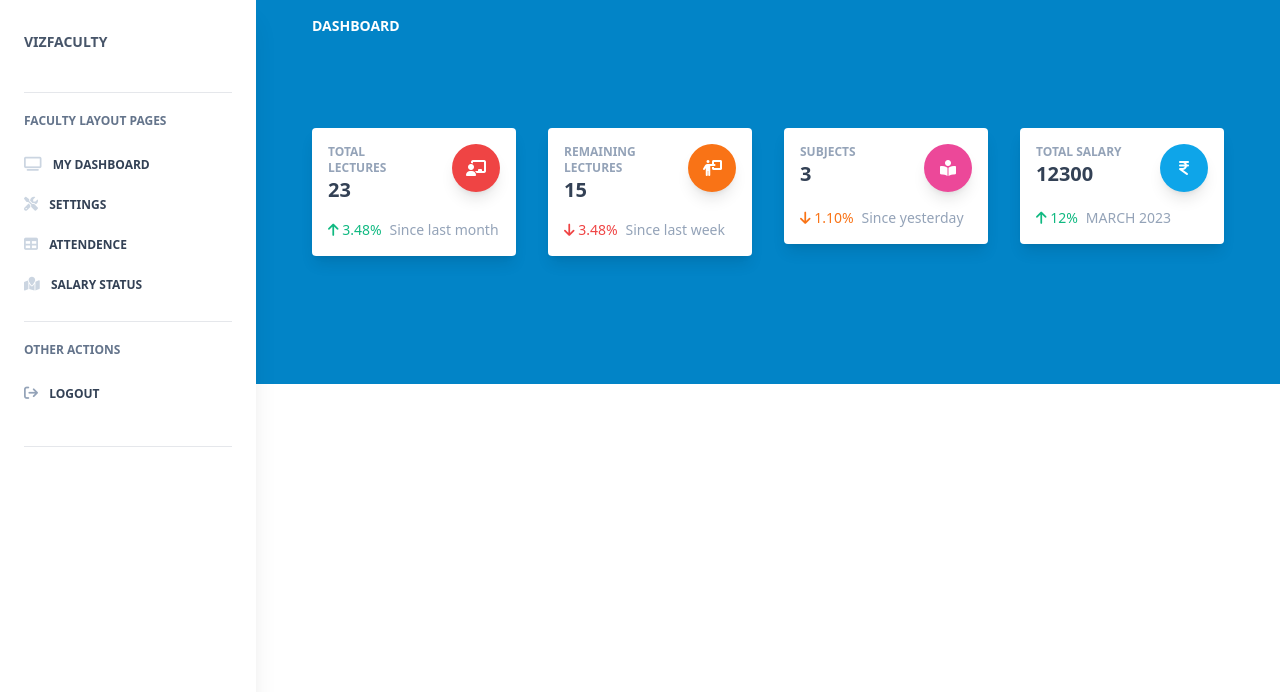
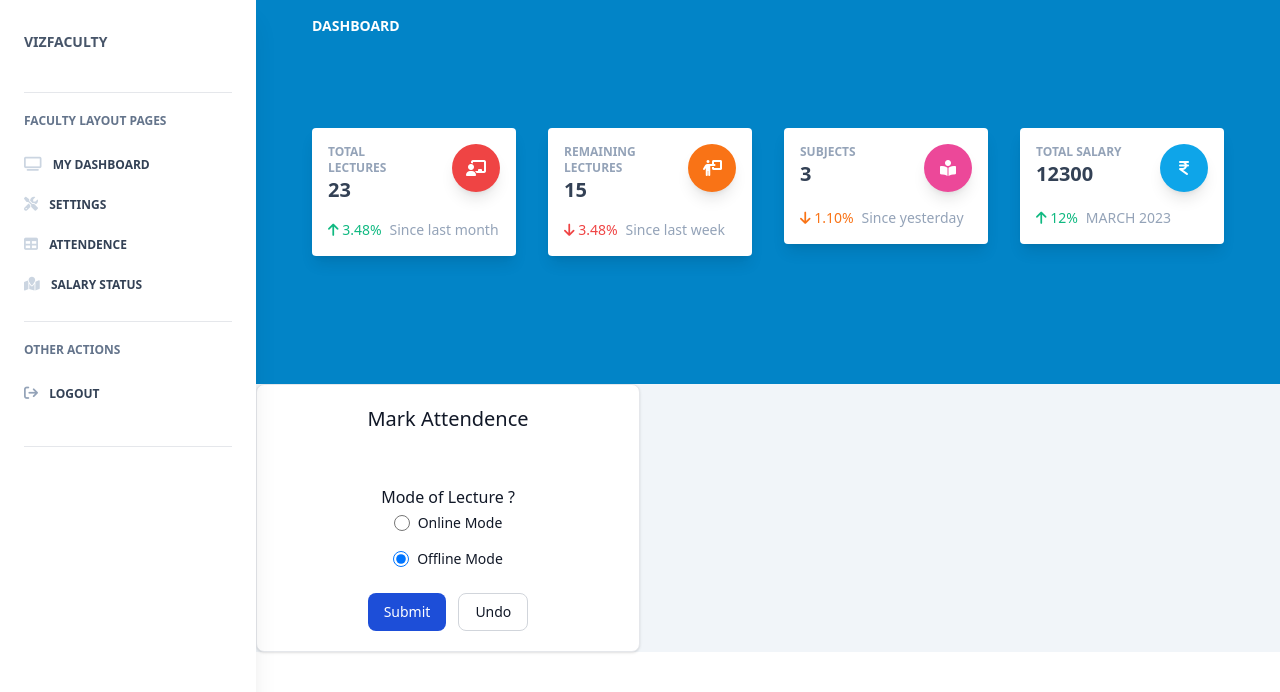
Before and after one commit to Saifkhan-rkp/VizFaculty-FrontEnd, a React (Create React App) app: page /dashboard-Faculty in a window 1280 px wide. Shown: the top 692 px of the page. Built offline with nearby package versions, Linux system fonts and the light colour scheme.

Commit message:
Form Making

```diff
--- a/public/index.html
+++ b/public/index.html
@@ -9,6 +9,7 @@
       name="description"
       content="Web site created using create-react-app"
     />
+
     <link rel="apple-touch-icon" href="%PUBLIC_URL%/logo192.png" />
     <!--
       manifest.json provides metadata used when your web app is installed on a
--- /dev/null
+++ b/src/components/AttendenceForm/AttendenceForm.js
@@ -0,0 +1,69 @@
+import React from "react";
+// import Chart from "chart.js";
+
+export default function AttendenceForm() {
+  return (
+    <>
+      <div className="w-full max-w-sm bg-white border border-gray-200 rounded-lg shadow dark:bg-gray-800 dark:border-gray-700">
+        <div className="flex flex-col items-center pb-10">
+          <h5 className="mb-1 my-5 text-xl font-medium text-gray-900 dark:text-white">
+            Mark Attendence
+          </h5>
+        </div>
+
+        <div className="flex flex-col items-center pb-5">
+          <h5 className="mb-1 text-m font-small text-gray-900 dark:text-white my-2">
+            Mode of Lecture ?
+          </h5>
+
+          <div className="flex items-center mb-4">
+            <input
+              id="default-radio-1"
+              type="radio"
+              value=""
+              name="default-radio"
+              className="w-4 h-4 text-blue-600 bg-gray-100 border-gray-300 focus:ring-blue-500 dark:focus:ring-blue-600 dark:ring-offset-gray-800 focus:ring-2 dark:bg-gray-700 dark:border-gray-600"
+            />
+            <label
+              for="default-radio-1"
+              className="ml-2 text-sm font-medium text-gray-900 dark:text-gray-300"
+            >
+              Online Mode
+            </label>
+          </div>
+          <div className="flex items-center">
+            <input
+              checked
+              id="default-radio-2"
+              type="radio"
+              value=""
+              name="default-radio"
+              className="w-4 h-4 text-blue-600 bg-gray-100 border-gray-300 focus:ring-blue-500 dark:focus:ring-blue-600 dark:ring-offset-gray-800 focus:ring-2 dark:bg-gray-700 dark:border-gray-600"
+            />
+            <label
+              for="default-radio-2"
+              className="ml-2 text-sm font-medium text-gray-900 dark:text-gray-300"
+            >
+              Offline Mode
+            </label>
+          </div>
+
+          <div className="flex mt-4 space-x-3 md:mt-6">
+            <a
+              href="/"
+              className="inline-flex items-center px-4 py-2 text-sm font-medium text-center text-white bg-blue-700 rounded-lg hover:bg-blue-800 focus:ring-4 focus:outline-none focus:ring-blue-300 dark:bg-blue-600 dark:hover:bg-blue-700 dark:focus:ring-blue-800"
+            >
+              Submit
+            </a>
+            <a
+              href="/"
+              className="inline-flex items-center px-4 py-2 text-sm font-medium text-center text-gray-900 bg-white border border-gray-300 rounded-lg hover:bg-gray-100 focus:ring-4 focus:outline-none focus:ring-gray-200 dark:bg-gray-800 dark:text-white dark:border-gray-600 dark:hover:bg-gray-700 dark:hover:border-gray-700 dark:focus:ring-gray-700"
+            >
+              Undo
+            </a>
+          </div>
+        </div>
+      </div>
+    </>
+  );
+}
--- a/src/layouts/AdminDeptDashboard.jsx
+++ b/src/layouts/AdminDeptDashboard.jsx
@@ -3,7 +3,7 @@ import Sidebar from "../components/Sidebar/Sidebar";
 import AdminNavBar from "../components/Navbars/AdminNavbar";
 // import CardForm from "../components/Cards/CardForm";
 import HeaderStats from "../components/Headers/HeaderStats";
-import FooterAdmin from "../components/Footers/FooterAdmin"
+import FooterAdmin from "../components/Footers/FooterAdmin";
 
 export default function AdminDeptDashboard() {
   return (
--- a/src/layouts/FacultyDashboard.jsx
+++ b/src/layouts/FacultyDashboard.jsx
@@ -2,6 +2,7 @@ import React from "react";
 import Sidebar from "../components/Sidebar/Sidebar";
 import AdminNavBar from "../components/Navbars/AdminNavbar";
 import HeaderStats from "../components/Headers/HeaderStats";
+import AttendenceForm from "../components/AttendenceForm/AttendenceForm";
 
 export default function FacultyDashboard() {
   return (
@@ -15,9 +16,8 @@ export default function FacultyDashboard() {
       />
       <div className="relative md:ml-64 bg-slate-100">
         <AdminNavBar />
-        <HeaderStats
-          userType="faculty"
-        />
+        <HeaderStats userType="faculty" />
+        <AttendenceForm />
       </div>
     </>
   );
```
Lines whose indentation alone changed are shown as unchanged.
